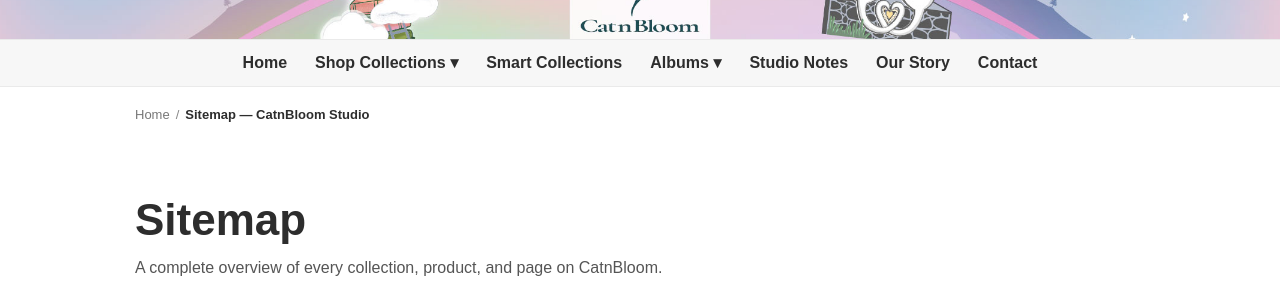
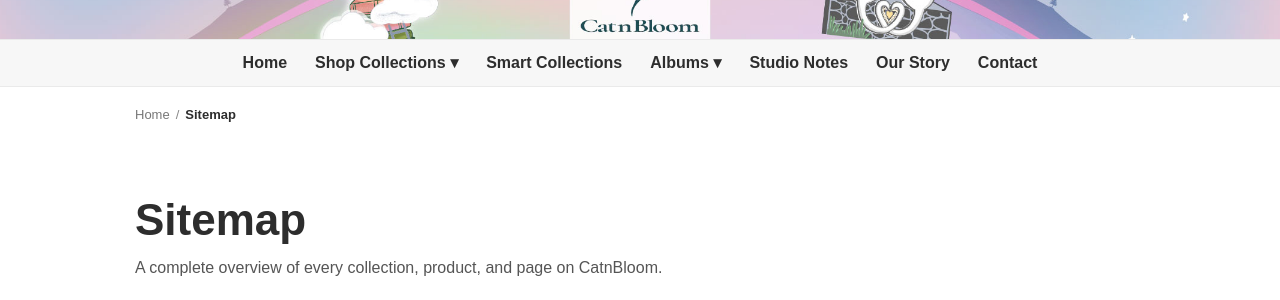
Before and after one commit to MarinPol/catnbloom.com, a Jekyll site: the page built from sitemap.md, in a window 1280 px wide. Shown: the part 201-501 px from the top of the page. Built offline with Jekyll 4.4.1, drawn with Linux system fonts in a browser that asks for light colours; nearby versions of some CDN libraries.

Commit message:
Add files via upload

```diff
--- a/_includes/breadcrumbs.html
+++ b/_includes/breadcrumbs.html
@@ -146,6 +146,18 @@
 
   {%- comment -%}
   =========================
+  SITEMAP PAGE LOGIC
+  =========================
+  {%- endcomment -%}
+
+  {% elsif page.layout == "sitemap" %}
+
+    <span>/</span>
+
+    <span class="current-page">Sitemap</span>
+
+  {%- comment -%}
+  =========================
   SAFETY FALLBACK
   =========================
   {%- endcomment -%}
```
